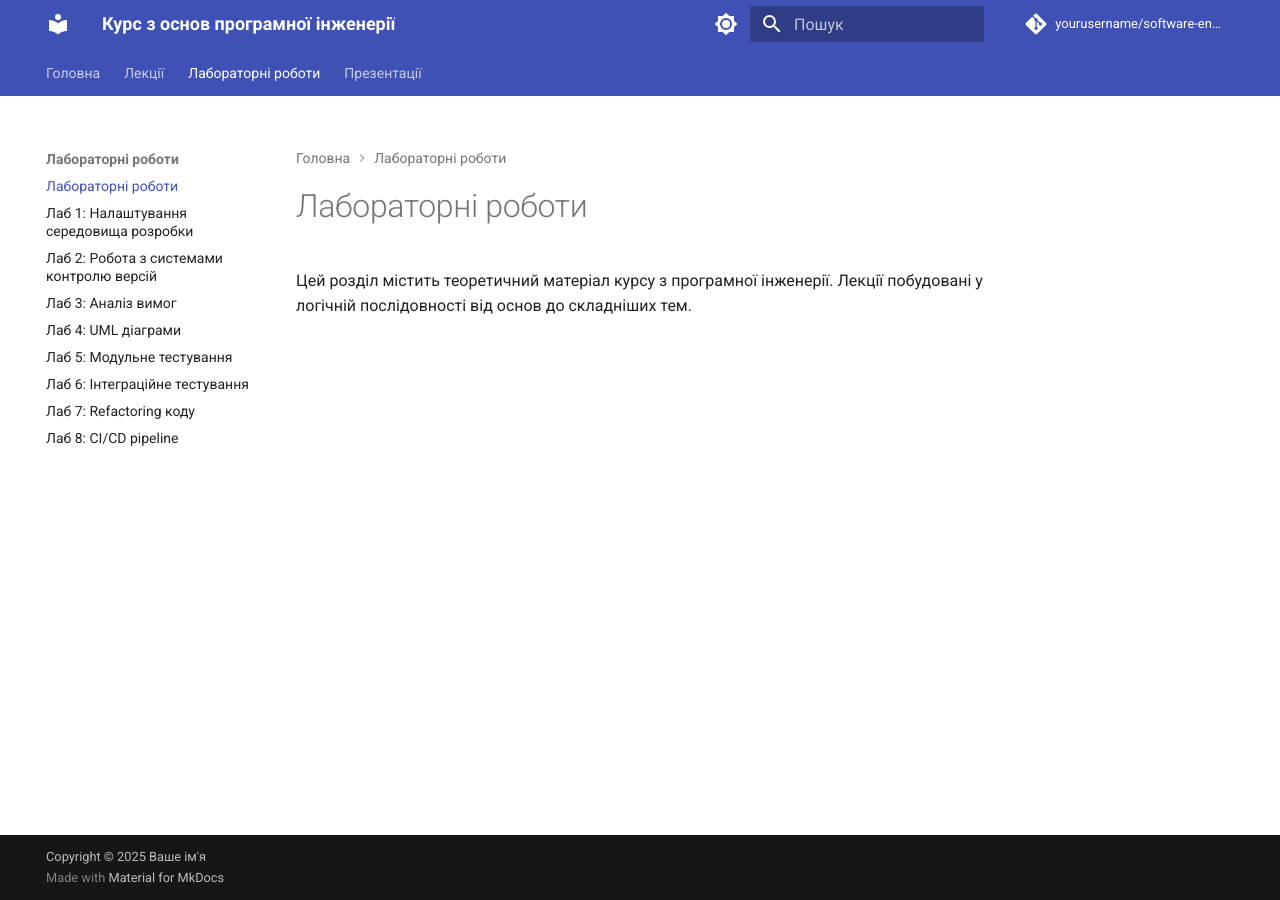
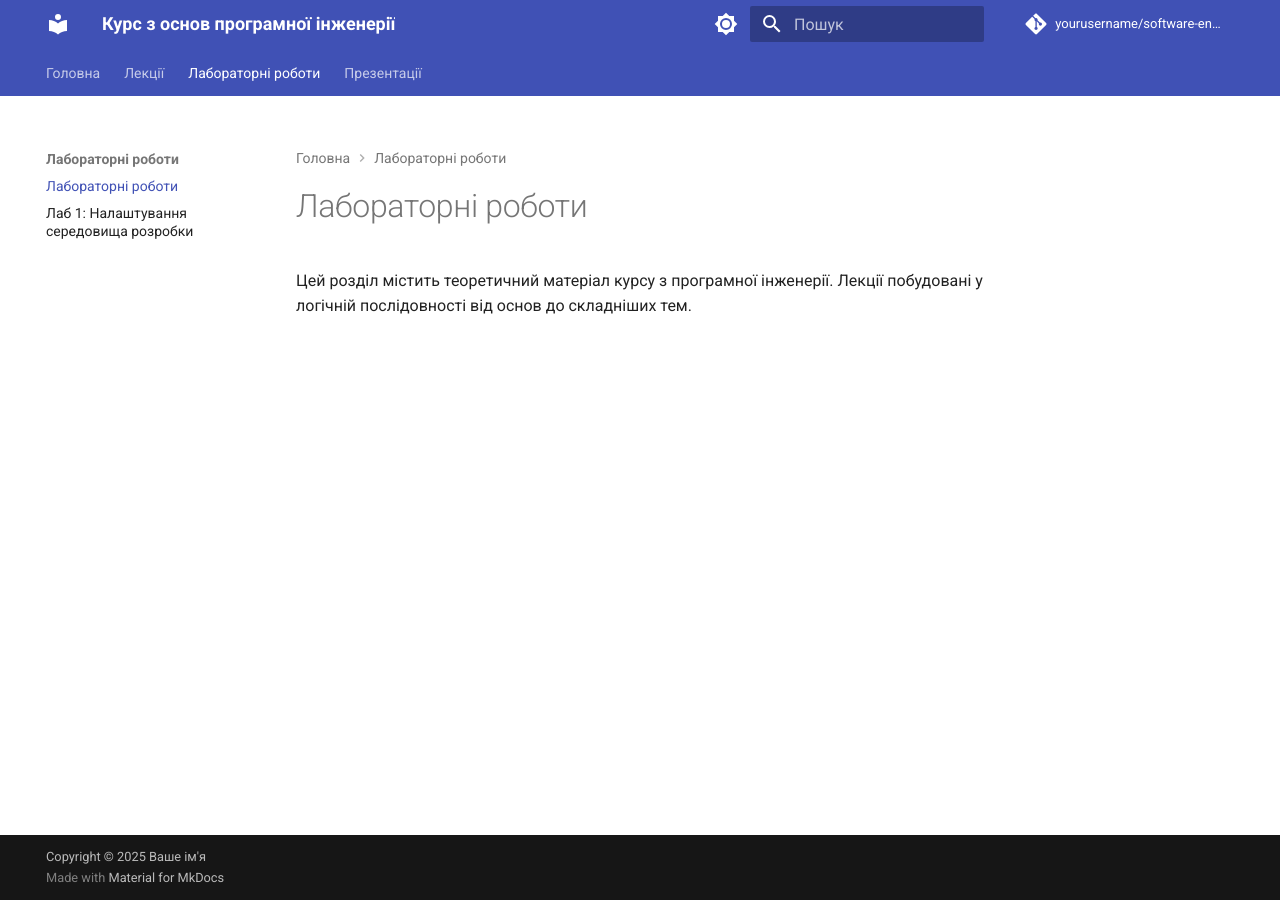
Before and after one commit to olroi421/course-opi, an MkDocs documentation site: the page built from docs/labs/index.md, in a window 1280 px wide. Built offline with MkDocs 1.6.1 and Material for MkDocs 9.7.7, drawn with Linux system fonts in a browser that asks for light colours; comment, search, counter and statistics services are not loaded; some of the changed lines change nothing that is shown.

Commit message:
Update mkdocs.yml

```diff
--- a/mkdocs.yml
+++ b/mkdocs.yml
@@ -77,33 +77,12 @@
   - Лекції:
       - lectures/index.md
       - "Лекція 1: Вступ до програмної інженерії": lectures/lecture-01.md
-      - "Лекція 2: Життєвий цикл розробки ПЗ": lectures/lecture-02.md
-      - "Лекція 3: Вимоги до програмного забезпечення": lectures/lecture-03.md
-      - "Лекція 4: Архітектура програмних систем": lectures/lecture-04.md
-      - "Лекція 5: Проектування ПЗ": lectures/lecture-05.md
-      - "Лекція 6: Тестування ПЗ": lectures/lecture-06.md
-      - "Лекція 7: Управління версіями": lectures/lecture-07.md
-      - "Лекція 8: Agile методології": lectures/lecture-08.md
   - Лабораторні роботи:
       - labs/index.md
       - "Лаб 1: Налаштування середовища розробки": labs/lab-01.md
-      - "Лаб 2: Робота з системами контролю версій": labs/lab-02.md
-      - "Лаб 3: Аналіз вимог": labs/lab-03.md
-      - "Лаб 4: UML діаграми": labs/lab-04.md
-      - "Лаб 5: Модульне тестування": labs/lab-05.md
-      - "Лаб 6: Інтеграційне тестування": labs/lab-06.md
-      - "Лаб 7: Refactoring коду": labs/lab-07.md
-      - "Лаб 8: CI/CD pipeline": labs/lab-08.md
   - Презентації:
       - presentations/index.md
       - "Презентація 1: Вступ": presentations/presentation-01.md
-      - "Презентація 2: SDLC": presentations/presentation-02.md
-      - "Презентація 3: Вимоги": presentations/presentation-03.md
-      - "Презентація 4: Архітектура": presentations/presentation-04.md
-      - "Презентація 5: Проектування": presentations/presentation-05.md
-      - "Презентація 6: Тестування": presentations/presentation-06.md
-      - "Презентація 7: Git": presentations/presentation-07.md
-      - "Презентація 8: Agile": presentations/presentation-08.md
 
 # Extra CSS
 extra_css:
```
